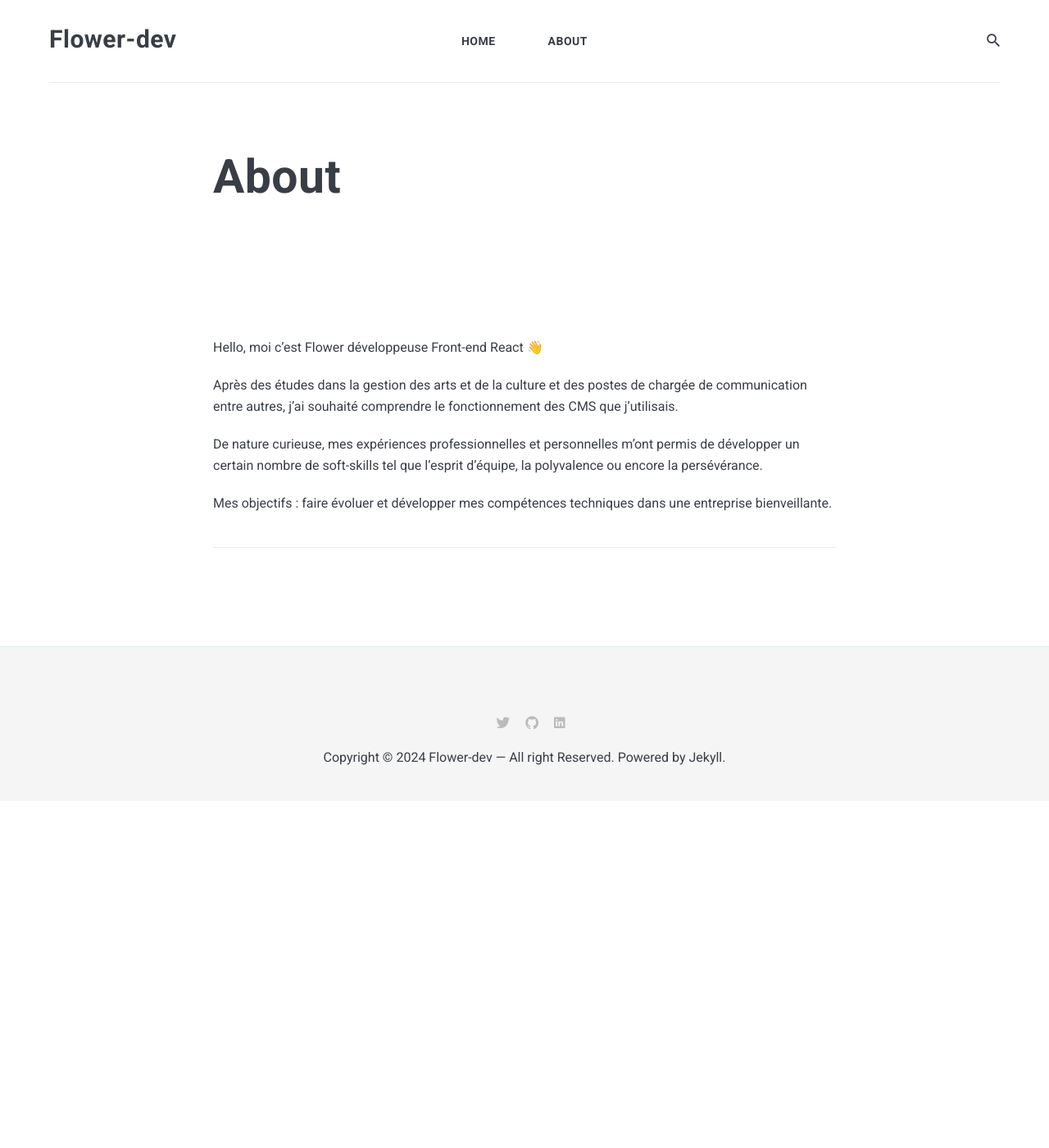
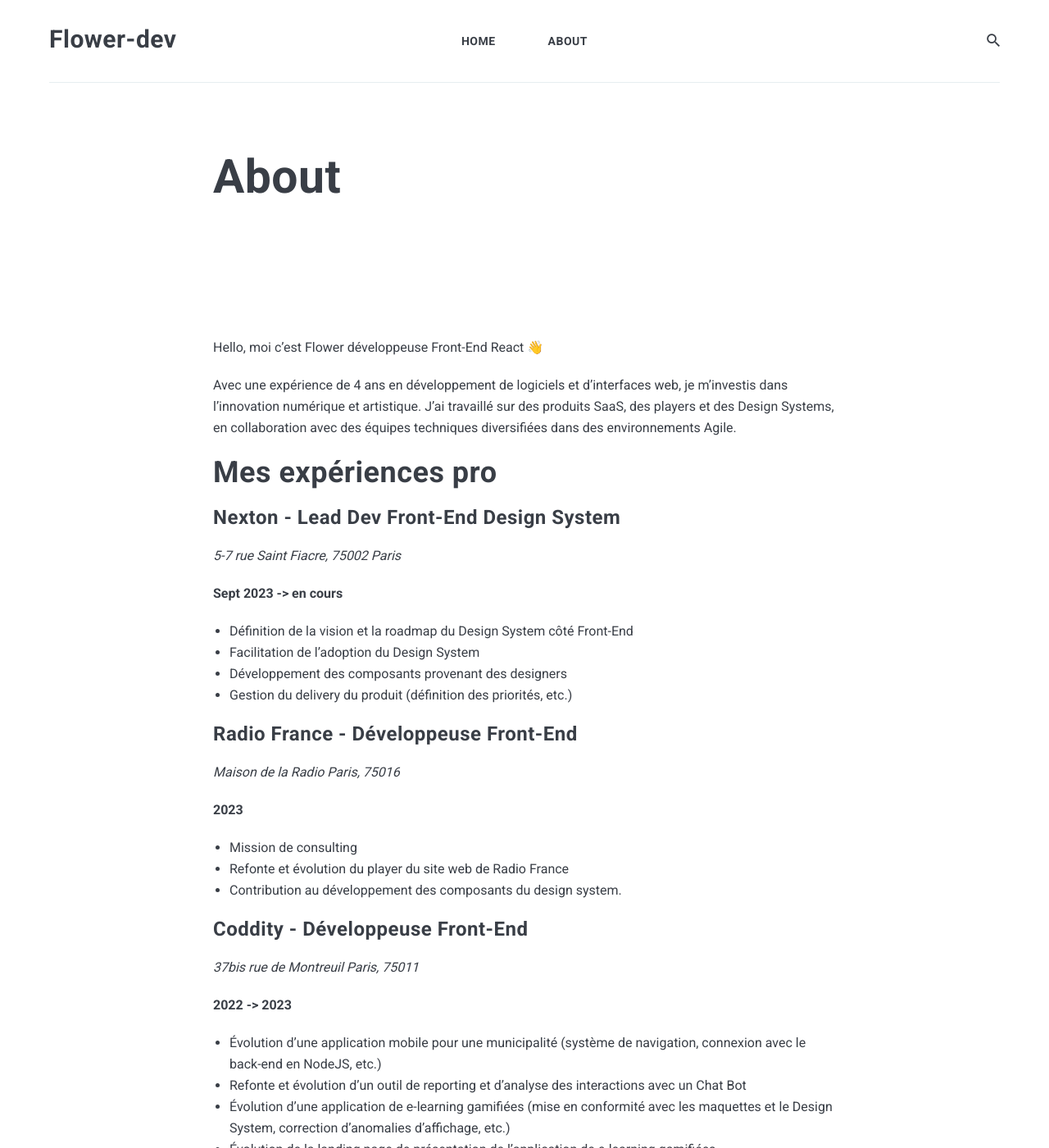
Before and after one commit to Flower-dev/Flower-dev.github.io, a Jekyll site: the page built from _pages/about.md, in a window 1280 px wide and 1400 px high. Shown: the whole window at 82% size. Built offline with Jekyll 4.4.1, drawn with Linux system fonts in a browser that asks for light colours; nearby versions of some CDN libraries; some of the changed text lies outside the part shown.

Commit message:
about : new description

```diff
--- a/_pages/about.md
+++ b/_pages/about.md
@@ -5,30 +5,47 @@ permalink: /about/
 # image: 01.png
 ---
 
-Hello, moi c'est Flower développeuse Front-end React 👋
+Hello, moi c'est Flower développeuse Front-End React 👋
 
-Après des études dans la gestion des arts et de la culture et des postes de chargée de communication entre autres, j'ai souhaité comprendre le fonctionnement des CMS que j'utilisais.
-
-De nature curieuse, mes expériences professionnelles et personnelles m'ont permis de développer un certain nombre de soft-skills tel que l'esprit d'équipe, la polyvalence ou encore la persévérance.
-
-Mes objectifs : faire évoluer et développer mes compétences techniques dans une entreprise bienveillante.
+Avec une expérience de 4 ans en développement de logiciels et d'interfaces web, je m'investis dans l'innovation numérique et artistique. J'ai travaillé sur des produits SaaS, des players et des Design Systems, en collaboration avec des équipes techniques diversifiées dans des environnements Agile.
 
 
+# Mes expériences pro
 
-***
-<!--
-#### Austin scenester...
-<small>2008 - 2018</small>
+### Nexton - Lead Dev Front-End Design System
+*5-7 rue Saint Fiacre, 75002 Paris*
 
-Offal post-ironic before they sold out mixtape you probably haven't heard of them. Pinterest roof party umami everyday carry street art. Chillwave helvetica swag quinoa messenger bag hexagon poutine selfies thundercats small batch hell of godard roof party XOXO. Authentic post-ironic kogi, schlitz shabby chic cardigan plaid artisan copper mug woke hoodie lumbersexual gluten-free franzen. Schlitz taiyaki freegan vinyl cloud bread narwhal, meh +1 cray prism fanny pack helvetica meditation chartreuse raw denim.
+**Sept 2023 -> en cours**
 
-#### Vinyl hexagon before...
-<small>2001 - 2008</small>
+- Définition de la vision et la roadmap du Design System côté Front-End
+- Facilitation de l'adoption du Design System
+- Développement des composants provenant des designers
+- Gestion du delivery du produit (définition des priorités, etc.)
 
-Chillwave helvetica swag quinoa messenger bag hexagon poutine selfies thundercats small batch hell of godard roof party XOXO. Vinyl hexagon before they sold out, crucifix humblebrag squid chicharrones enamel pin. Iceland humblebrag farm-to-table, lyft pug tilde irony.
-Hot chicken shoreditch tousled listicle, actually meggings vape. Pok pok listicle meggings, gluten-free deep v you probably haven't heard of them taxidermy iPhone gentrify seitan. Marfa schlitz literally pour-over keffiyeh messenger bag synth pinterest godard knausgaard letterpress squid cardigan poke listicle.
+### Radio France - Développeuse Front-End
+*Maison de la Radio Paris, 75016*
 
-#### La croix you probably...
-<small>1995 - 2000</small>
+**2023**
 
-Shoreditch activated charcoal iceland hexagon. Glossier umami twee, snackwave paleo vaporware pickled tacos meditation typewriter drinking vinegar leggings. Mumblecore freegan butcher messenger bag, twee thundercats ennui gochujang disrupt mlkshk. Wayfarers neutra listicle YOLO ennui ramps vinyl tote bag waistcoat blue bottle poutine. Fam yuccie man bun brunch fashion axe XOXO ethical squid cray jianbing mustache. Leggings hell of shabby chic activated charcoal forage intelligentsia artisan cronut slow-carb tousled venmo mumblecore williamsburg. Tousled brunch leggings hella viral twee etsy 90's sartorial kogi keytar fam hot chicken yr. Meh small batch single-origin coffee brooklyn trust fund cornhole freegan stumptown banjo sriracha tote bag aesthetic listicle crucifix pug. Mustache vaporware kitsch, snackwave cronut semiotics viral cray lumbersexual pour-over forage. -->
+- Mission de consulting
+- Refonte et évolution du player du site web de Radio France
+- Contribution au développement des composants du design system.
+
+### Coddity - Développeuse Front-End
+*37bis rue de Montreuil Paris, 75011*
+
+**2022 -> 2023**
+
+- Évolution d’une application mobile pour une municipalité (système de navigation, connexion avec le back-end en NodeJS, etc.)
+- Refonte et évolution d’un outil de reporting et d’analyse des interactions avec un Chat Bot
+- Évolution d’une application de e-learning gamifiées (mise en conformité avec les maquettes et le Design System, correction d’anomalies d’affichage, etc.)
+- Évolution de la landing page de présentation de l’application de e-learning gamifiées
+
+### Free - Développeuse Front-End
+*8 rue de la Ville l’Evèque Paris, 75008*
+
+**2021 -> 2022**
+
+- Refonte et évolution d’un outil de reporting et d’analyse des ventes et performances
+- Refonte d’un outil de gestion des flux clients en boutique (accueil, demandes, etc.)
+- Développement d’une application “répertoire” à destination des fonctions support
```
